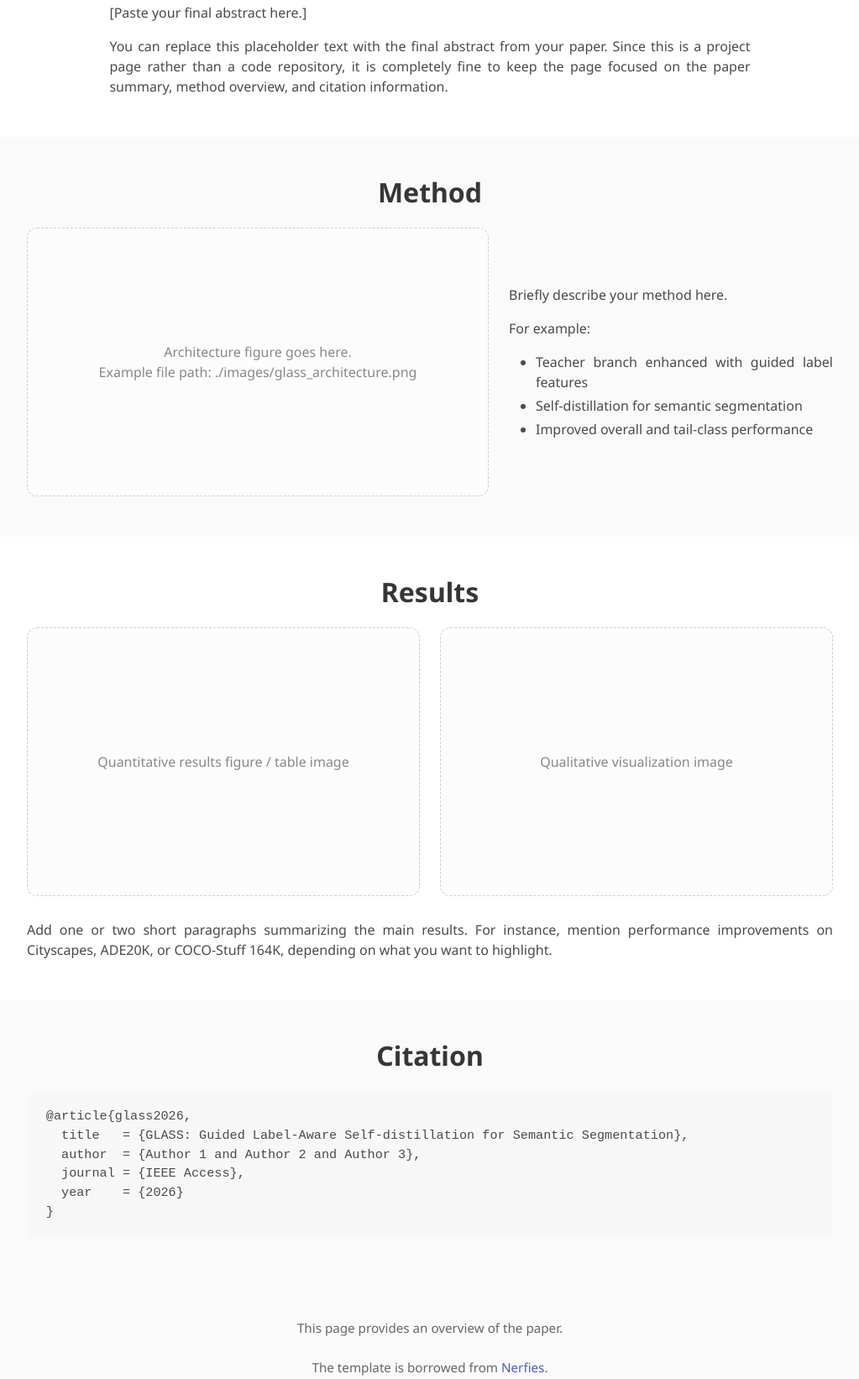
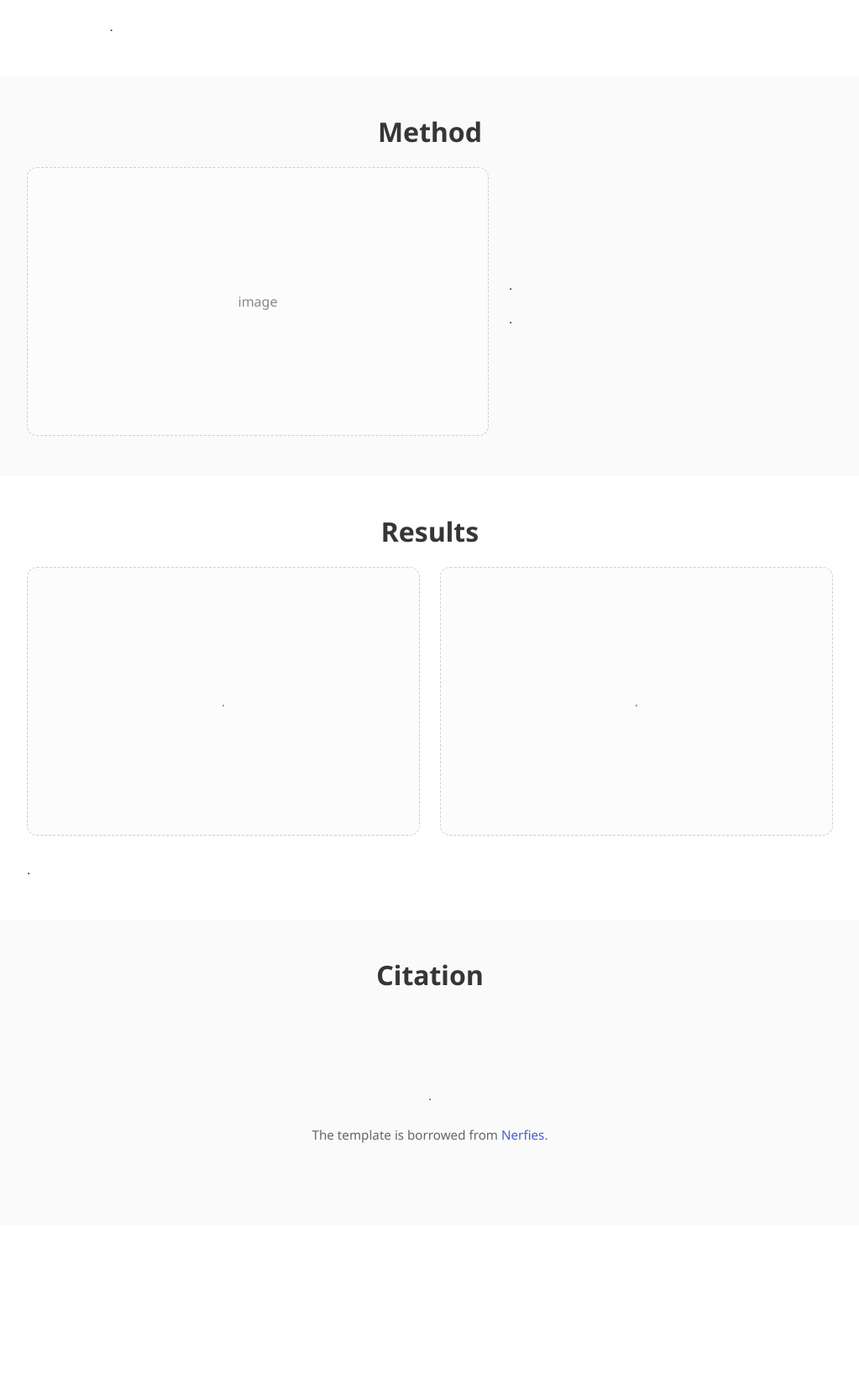
Before and after one commit to glass-page/glass-page.github.io, a plain HTML site: page index.html in a window 1280 px wide. Shown: the part 1003-2645 px from the top of the page at 84% size, without its empty margins (128-1151 px from the left). After the commit the page ends 2462 px from the top, so only its background shows below. Drawn offline with nearby package versions, Linux system fonts and the light colour scheme; some icons are missing; a web font is replaced by a local one.

Commit message:
Update index.html

```diff
--- a/index.html
+++ b/index.html
@@ -110,13 +110,13 @@
             <!-- Paper PDF -->
             <a href="#" class="button is-dark is-rounded">
               <span class="icon"><i class="fas fa-file-pdf"></i></span>
-              <span>Paper</span>
+              <span>A</span>
             </a>
 
             <!-- arXiv or DOI -->
             <a href="#" class="button is-dark is-rounded">
               <span class="icon"><i class="ai ai-arxiv"></i></span>
-              <span>arXiv / DOI</span>
+              <span>B</span>
             </a>
 
             <!-- Optional project page button to same page or external -->
@@ -138,8 +138,7 @@
         <!-- 나중에 대표 그림 넣을 위치 -->
         <!-- 이미지 업로드 후 아래 placeholder를 img 태그로 바꾸면 됨 -->
         <div class="figure-placeholder">
-          Replace this box with your teaser / architecture image later.<br>
-          Example file path: ./images/glass_teaser.png
+          image
         </div>
 
         <!-- 예시:
@@ -148,8 +147,6 @@
 
         <p class="mt-4 has-text-justified">
           GLASS is a guided label-aware self-distillation framework for semantic segmentation.
-          This page provides a brief overview of the paper, including the motivation, method,
-          and representative results.
         </p>
       </div>
     </div>
@@ -163,12 +160,10 @@
         <h2 class="title is-3">Abstract</h2>
         <div class="content has-text-justified">
           <p>
-            [Paste your final abstract here.]
+            .
           </p>
           <p>
-            You can replace this placeholder text with the final abstract from your paper.
-            Since this is a project page rather than a code repository, it is completely fine
-            to keep the page focused on the paper summary, method overview, and citation information.
+            .
           </p>
         </div>
       </div>
@@ -186,8 +181,7 @@
           <div class="column is-7">
             <!-- 나중에 아키텍처 그림 넣기 -->
             <div class="figure-placeholder">
-              Architecture figure goes here.<br>
-              Example file path: ./images/glass_architecture.png
+              image
             </div>
 
             <!-- 예시:
@@ -198,16 +192,12 @@
           <div class="column is-5">
             <div class="content has-text-justified">
               <p>
-                Briefly describe your method here.
+                .
               </p>
               <p>
-                For example:
+                .
               </p>
-              <ul>
-                <li>Teacher branch enhanced with guided label features</li>
-                <li>Self-distillation for semantic segmentation</li>
-                <li>Improved overall and tail-class performance</li>
-              </ul>
+
             </div>
           </div>
         </div>
@@ -226,21 +216,19 @@
         <div class="columns">
           <div class="column">
             <div class="figure-placeholder">
-              Quantitative results figure / table image
+              .
             </div>
           </div>
           <div class="column">
             <div class="figure-placeholder">
-              Qualitative visualization image
+              .
             </div>
           </div>
         </div>
 
         <div class="content has-text-justified mt-4">
           <p>
-            Add one or two short paragraphs summarizing the main results.
-            For instance, mention performance improvements on Cityscapes, ADE20K,
-            or COCO-Stuff 164K, depending on what you want to highlight.
+            .
           </p>
         </div>
       </div>
@@ -251,12 +239,7 @@
 <section class="section section-light" id="BibTeX">
   <div class="container is-max-desktop content">
     <h2 class="title is-3 has-text-centered">Citation</h2>
-<pre><code>@article{glass2026,
-  title   = {GLASS: Guided Label-Aware Self-distillation for Semantic Segmentation},
-  author  = {Author 1 and Author 2 and Author 3},
-  journal = {IEEE Access},
-  year    = {2026}
-}</code></pre>
+
   </div>
 </section>
 
@@ -264,7 +247,7 @@
   <div class="container is-max-desktop">
     <div class="content has-text-centered">
       <p class="footer-note">
-        This page provides an overview of the paper.
+        .
       </p>
     </div>
 
```
